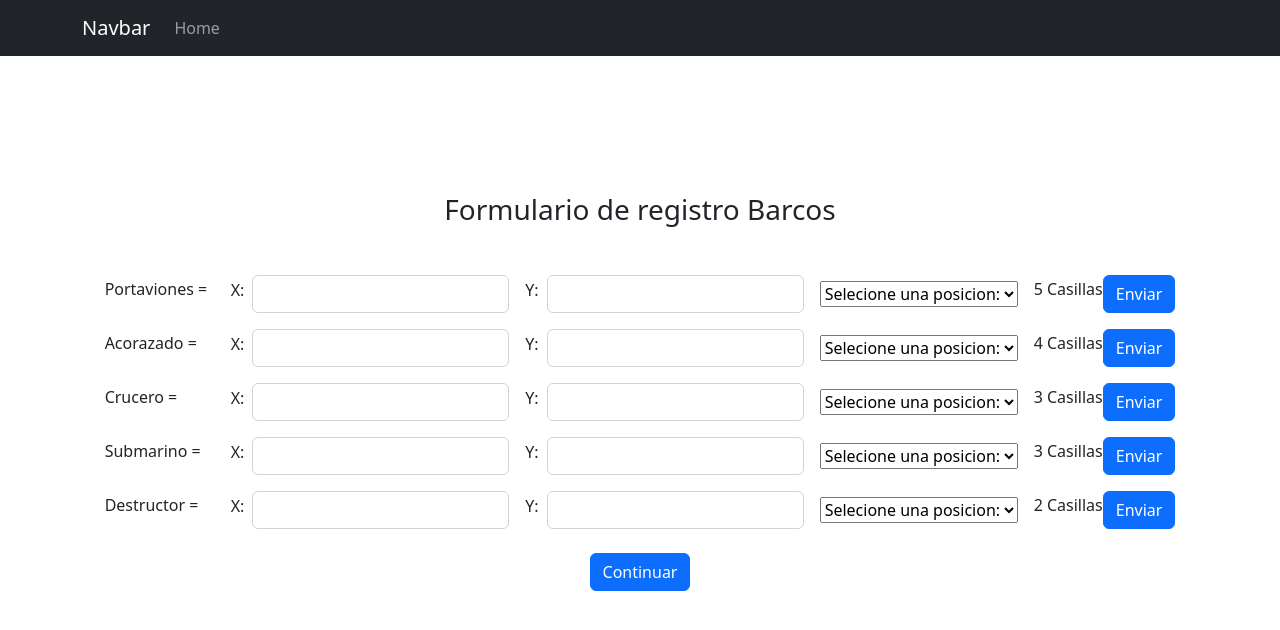
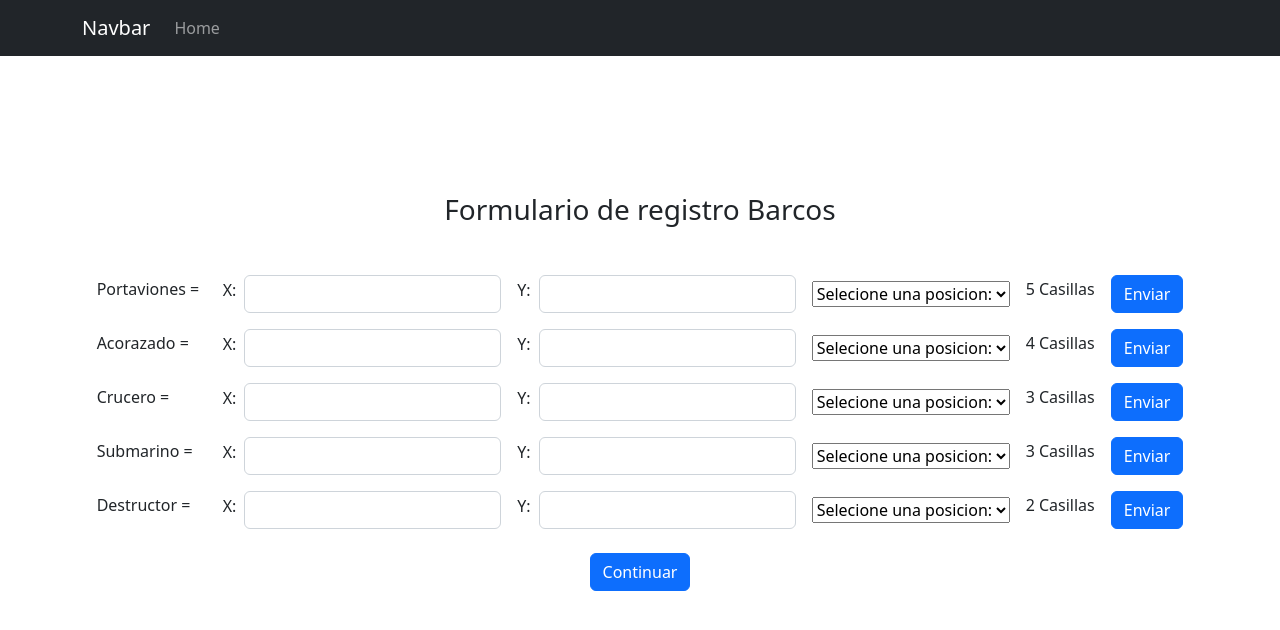
Before and after one commit to ivanmonzon123/batalla_naval, a React (Create React App) app: page /PrimerJugador in a window 1280 px wide. Shown: the top 630 px of the page. Built offline with nearby package versions, Linux system fonts and the light colour scheme.

Commit message:
Proyecto Batalla Naval

```diff
--- a/src/Componets/InsertBarcos.js
+++ b/src/Componets/InsertBarcos.js
@@ -39,7 +39,7 @@ function InssertBarco({Obj,Name,Casillas}) {
         <option>Horizontal</option>
       </select>
       <h6>{Casillas} Casillas</h6>
-      <Button  className='text-center' variant="primary" type="submit" onClick={disableButton}>
+      <Button  className='text-center ms-3' variant="primary" type="submit" onClick={disableButton}>
         Enviar
       </Button>
     </Form>
```
